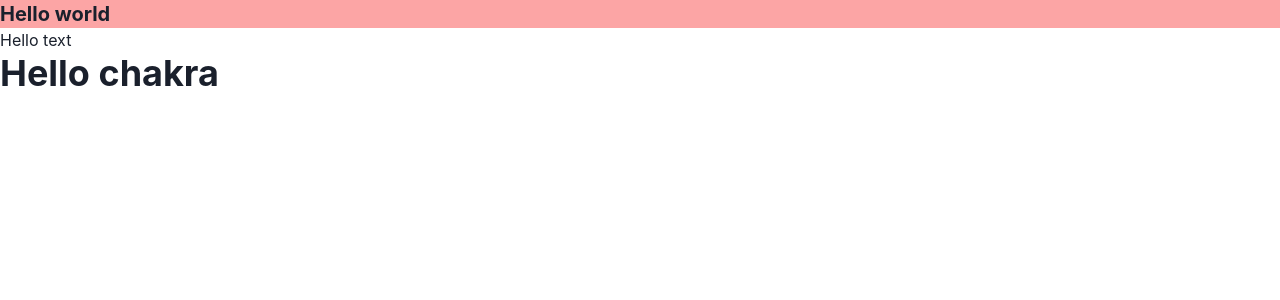
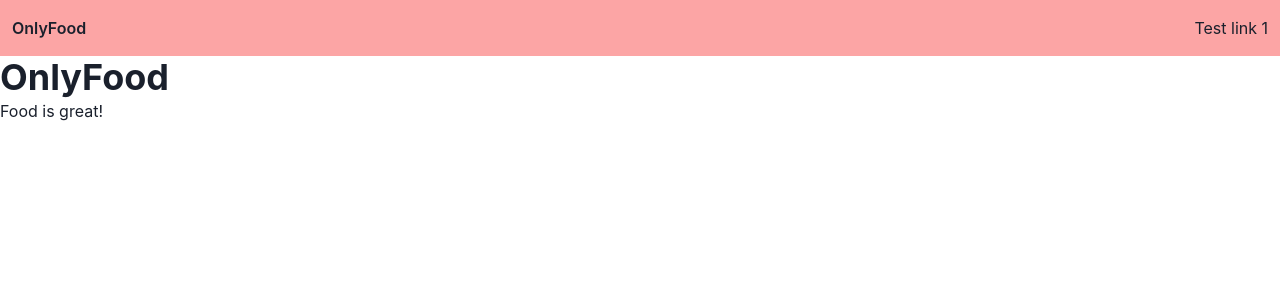
Before and after one commit to bananamonkey4655/onlyfoods, a Next.js app: page / in a window 1280 px wide. Shown: the top 300 px of the page. Built offline with nearby package versions, Linux system fonts and the light colour scheme.

Commit message:
Add navbar

```diff
--- /dev/null
+++ b/components/navbar.tsx
@@ -0,0 +1,18 @@
+import Link from "next/link";
+
+const Navbar = () => {
+  return (
+    <nav className="flex justify-between items-center bg-red-300 py-4 px-3">
+      <h1 className="font-semibold">OnlyFood</h1>
+      <ul>
+        <li>
+          <Link href="/">
+            <a onClick={() => console.log("clicked")}>Test link 1</a>
+          </Link>
+        </li>
+      </ul>
+    </nav>
+  );
+};
+
+export default Navbar;
--- a/pages/_app.tsx
+++ b/pages/_app.tsx
@@ -3,9 +3,12 @@
 
 import type { AppProps } from "next/app";
 
+import Navbar from "../components/navbar";
+
 function MyApp({ Component, pageProps }: AppProps) {
   return (
     <ChakraProvider>
+      <Navbar />
       <Component {...pageProps} />
     </ChakraProvider>
   );
--- a/pages/index.tsx
+++ b/pages/index.tsx
@@ -1,6 +1,6 @@
 import type { NextPage } from "next";
 import Head from "next/head";
-import { Heading } from "@chakra-ui/react";
+import { Heading, Highlight, Text } from "@chakra-ui/react";
 
 const Home: NextPage = () => {
   return (
@@ -11,9 +11,8 @@
         <link rel="icon" href="/favicon.ico" />
       </Head>
       <main>
-        <h1 className="text-xl font-bold bg-red-300">Hello world</h1>
-        <h1>Hello text</h1>
-        <Heading>Hello chakra</Heading>
+        <Heading>OnlyFood</Heading>
+        <Text>Food is great!</Text>
       </main>
     </div>
   );
```
